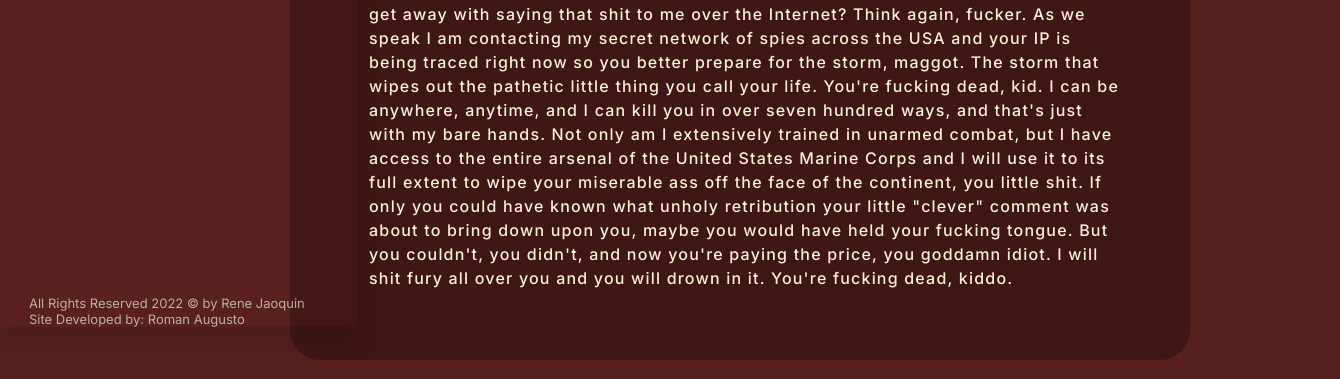
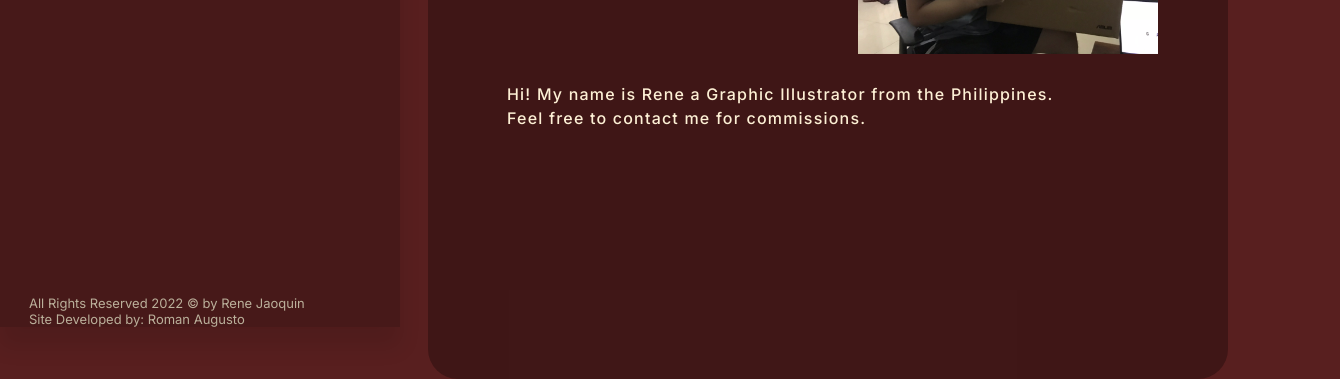
Before and after one commit to quintoast/quintoast.github.io, a plain HTML site: page about.html in a window 1280 px wide. Shown: the part 473-852 px from the top of the page, 1340 px wide, since content can reach past the window. Drawn offline with Linux system fonts and the light colour scheme.

Commit message:
fixed scaling

```diff
--- a/about.html
+++ b/about.html
@@ -2,7 +2,10 @@
 <html lang="en">
   <head>
     <meta charset="UTF-8" />
-    <meta name="viewport" content="width=device-width, initial-scale=1.0" />
+    <meta
+      name="viewport"
+      content="width=device-width, initial-scale=.36, maximum-scale=1, user-scalable=1"
+    />
     <title>QuinToast</title>
     <link rel="preconnect" href="https://fonts.googleapis.com" />
     <link rel="preconnect" href="https://fonts.gstatic.com" crossorigin />
@@ -75,28 +78,8 @@
           </div>
         </div>
         <p class="aboutmetitle">
-          What the fuck did you just fucking say about me, you little bitch?
-          I'll have you know I graduated top of my class in the Navy Seals, and
-          I've been involved in numerous secret raids on Al-Quaeda, and I have
-          over 300 confirmed kills. I am trained in gorilla warfare and I'm the
-          top sniper in the entire US armed forces. You are nothing to me but
-          just another target. I will wipe you the fuck out with precision the
-          likes of which has never been seen before on this Earth, mark my
-          fucking words. You think you can get away with saying that shit to me
-          over the Internet? Think again, fucker. As we speak I am contacting my
-          secret network of spies across the USA and your IP is being traced
-          right now so you better prepare for the storm, maggot. The storm that
-          wipes out the pathetic little thing you call your life. You're fucking
-          dead, kid. I can be anywhere, anytime, and I can kill you in over
-          seven hundred ways, and that's just with my bare hands. Not only am I
-          extensively trained in unarmed combat, but I have access to the entire
-          arsenal of the United States Marine Corps and I will use it to its
-          full extent to wipe your miserable ass off the face of the continent,
-          you little shit. If only you could have known what unholy retribution
-          your little "clever" comment was about to bring down upon you, maybe
-          you would have held your fucking tongue. But you couldn't, you didn't,
-          and now you're paying the price, you goddamn idiot. I will shit fury
-          all over you and you will drown in it. You're fucking dead, kiddo.
+          Hi! My name is Rene a Graphic Illustrator from the Philippines. <br />
+          Feel free to contact me for commissions.
         </p>
       </div>
     </div>
--- a/style.css
+++ b/style.css
@@ -49,8 +49,8 @@ ul {
   display: flex;
   justify-content: center;
   margin: 20px 60px;
-  align-items: center;
   height: 100vh;
+  width: 100vw;
 }
 
 .navmenu {
@@ -60,8 +60,10 @@ ul {
   position: fixed;
   left: 0;
   top: 0;
+  width: 25rem;
   padding: 20px 20px;
-  background-color: #6b262617;
+
+  background-color: #2c111160;
   height: 100%;
   box-shadow: 0 20px 20px 0 rgba(0, 0, 0, 0.1);
   z-index: 100;
@@ -87,9 +89,7 @@ a:hover {
   grid-template-columns: 1fr 1fr 1fr;
   grid-template-rows: 1fr 1fr 1fr;
   justify-content: center;
-  gap: 30px;
-  margin-top: 1250px;
-  margin-left: 375px;
+  gap: 2rem;
 }
 .images {
   width: 450px;
@@ -103,14 +103,16 @@ a:hover {
 
 .aboutme {
   display: flex;
-  margin-left: 200px;
+  margin-left: 16rem;
   flex-direction: column;
-  width: 900px;
+  width: 50rem;
+  height: 50rem;
   gap: 28px;
   justify-content: center;
   background-color: #2e111193;
   padding: 70px 70px;
   border-radius: 30px 30px;
+  margin-top: 2rem;
 }
 .aboutmedescription {
   display: flex;
@@ -123,7 +125,7 @@ a:hover {
 /********************/
 
 .head {
-  width: 1400px;
+  width: 100rem;
   grid-column: 1/4;
   align-self: center;
   justify-self: center;
@@ -137,7 +139,7 @@ footer {
 }
 .copyright {
   bottom: 0;
-  position: fixed;
+  position: absolute;
   bottom: 0;
 }
 h2 {
```
Also changed, not shown: contact.html (+4 -1 lines), index.html (+4 -1 lines), 1 other file.
